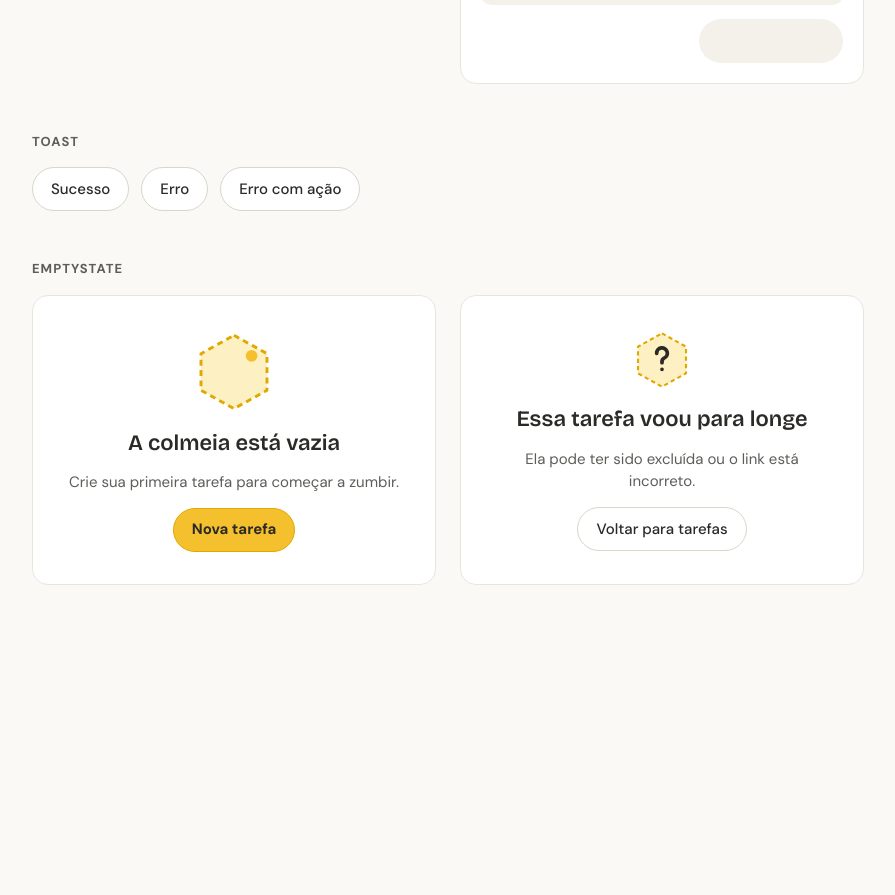
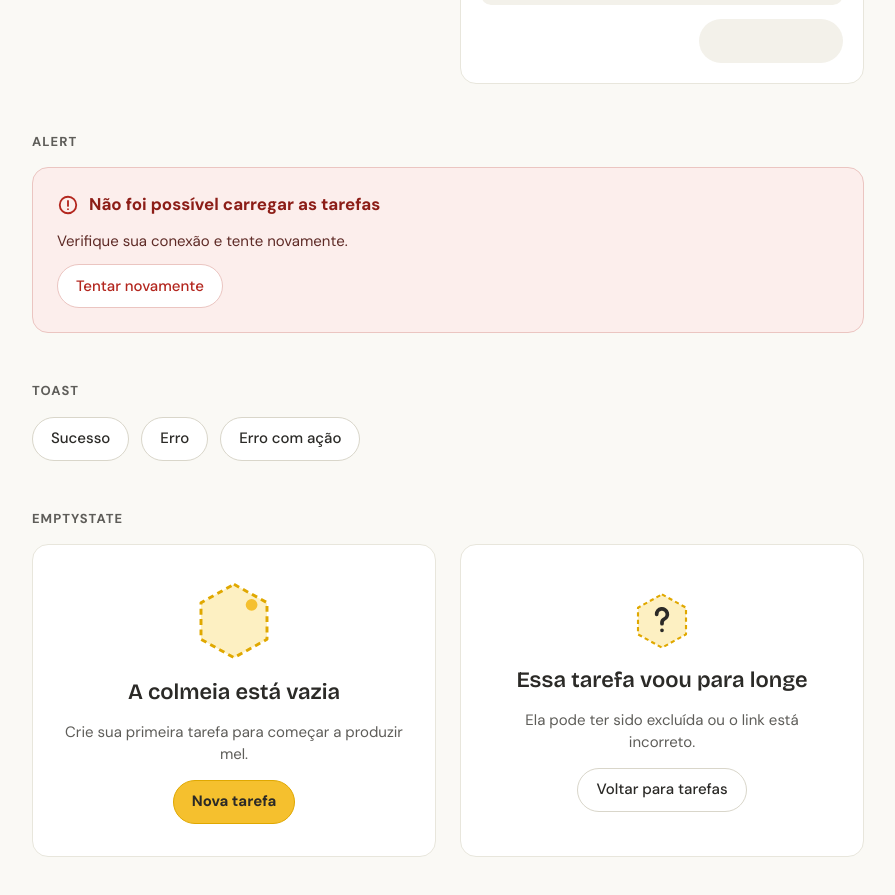
Before and after one commit to mariana-santos/bee-productive, a Next.js app: page /design-system in a window 1280 px wide. Shown: the part 1360-2255 px from the top of the page, without its empty margins (192-1087 px from the left). Before the commit the page ends 2009 px from the top, so only its background shows below. Built offline with nearby package versions, Linux system fonts and the light colour scheme.

Commit message:
feat(tasks): add TaskList with SSR and infinite scroll
- list components split into features/tasks/components/list
- LoadMore with IntersectionObserver sentinel and next-page error footer
- shared Alert component for load errors

```diff
--- a/src/app/design-system/page.tsx
+++ b/src/app/design-system/page.tsx
@@ -3,6 +3,7 @@ import type { ReactNode } from "react";
 import { Header } from "@/components/header";
 import { EmptyHive, LostHive } from "@/components/illustrations";
 import { Logo } from "@/components/logo";
+import { Alert } from "@/components/ui/alert";
 import { Button } from "@/components/ui/button";
 import { EmptyState } from "@/components/ui/empty-state";
 import { Field } from "@/components/ui/field";
@@ -92,6 +93,14 @@ export default function DesignSystem() {
           </div>
         </Section>
 
+        <Section title="Alert">
+          <Alert
+            title="Não foi possível carregar as tarefas"
+            description="Verifique sua conexão e tente novamente."
+            action={<Button variant="danger">Tentar novamente</Button>}
+          />
+        </Section>
+
         <Section title="Toast">
           <ToastDemo />
         </Section>
@@ -101,7 +110,7 @@ export default function DesignSystem() {
             <EmptyState
               icon={<EmptyHive />}
               title="A colmeia está vazia"
-              description="Crie sua primeira tarefa para começar a zumbir."
+              description="Crie sua primeira tarefa para começar a produzir mel."
               action={<Button href="/tasks/new">Nova tarefa</Button>}
             />
             <EmptyState
--- a/src/app/page.tsx
+++ b/src/app/page.tsx
@@ -1,7 +1,12 @@
+import { connection } from "next/server";
+import { Suspense } from "react";
 import { Header } from "@/components/header";
 import { Button } from "@/components/ui/button";
+import { TaskList } from "@/features/tasks/components/list/task-list";
+import { TaskListSkeleton } from "@/features/tasks/components/list/task-list-skeleton";
+import { taskListInput, taskListOptions } from "@/features/tasks/list-query";
+import { getQueryClient, HydrateClient, trpc } from "@/trpc/server";
 
-// Placeholder: a listagem de tarefas substitui o conteúdo do <main> na próxima etapa.
 export default function Home() {
   return (
     <>
@@ -22,8 +27,29 @@ export default function Home() {
         }
       />
       <main className="mx-auto w-full max-w-page px-6 pt-10 pb-16">
-        <h1 className="font-display text-display leading-tight font-semibold">Suas tarefas</h1>
+        <h1 className="mb-5 font-display text-display leading-tight font-semibold">Suas tarefas</h1>
+        {/* Cabeçalho e título vão no shell estático; a lista chega por streaming. */}
+        <Suspense fallback={<TaskListSkeleton />}>
+          <PrefetchedTaskList />
+        </Suspense>
       </main>
     </>
   );
 }
+
+async function PrefetchedTaskList() {
+  // O store em memória é síncrono: sem connection(), o Next leria as tarefas no
+  // build e congelaria a lista. Assim a leitura acontece a cada request.
+  await connection();
+  // `await` (e não só disparar o prefetch) para a primeira página já vir no HTML
+  // do servidor: é o SSR da listagem. O store responde na hora, então não atrasa.
+  await getQueryClient().prefetchInfiniteQuery(
+    trpc.tasks.list.infiniteQueryOptions(taskListInput, taskListOptions),
+  );
+
+  return (
+    <HydrateClient>
+      <TaskList />
+    </HydrateClient>
+  );
+}
--- /dev/null
+++ b/src/components/ui/alert.tsx
@@ -0,0 +1,38 @@
+import type { ReactNode } from "react";
+
+type AlertProps = {
+  title: string;
+  description?: string;
+  /** Como se recuperar do erro, normalmente um <Button> "Tentar novamente". */
+  action?: ReactNode;
+};
+
+// Painel de erro que ocupa o lugar do conteúdo que falhou (ex.: a listagem).
+// role="alert" faz o leitor de tela anunciar o erro assim que ele aparece.
+// Para avisos passageiros, como o resultado de uma ação, use toast.error().
+export function Alert({ title, description, action }: AlertProps) {
+  return (
+    <div
+      role="alert"
+      className="flex flex-col gap-3 rounded-panel border border-danger-border bg-danger-soft p-6"
+    >
+      <div className="flex items-center gap-2.5">
+        <svg width="22" height="22" viewBox="0 0 24 24" aria-hidden="true" className="flex-none">
+          <circle cx="12" cy="12" r="9" fill="none" stroke="var(--color-danger)" strokeWidth="2" />
+          <path
+            d="M12 7.5v5.5M12 16.5v.01"
+            fill="none"
+            stroke="var(--color-danger)"
+            strokeWidth="2"
+            strokeLinecap="round"
+          />
+        </svg>
+        <h2 className="text-lead font-bold text-danger-ink">{title}</h2>
+      </div>
+      {description && (
+        <p className="text-body leading-normal text-danger-ink-soft">{description}</p>
+      )}
+      {action && <div>{action}</div>}
+    </div>
+  );
+}
--- /dev/null
+++ b/src/features/tasks/components/list/load-more.tsx
@@ -0,0 +1,79 @@
+"use client";
+
+import { useEffect, useRef } from "react";
+import { Button } from "@/components/ui/button";
+
+type LoadMoreProps = {
+  hasNextPage: boolean;
+  /** Buscando a próxima página. */
+  loading: boolean;
+  /** A próxima página falhou; as tarefas já carregadas continuam na tela. */
+  error: boolean;
+  onLoadMore: () => void;
+};
+
+/**
+ * Fim da lista do scroll infinito: um sentinel invisível que pede a próxima
+ * página quando entra na tela, e o rodapé com o carregamento ou o erro.
+ */
+export function LoadMore({ hasNextPage, loading, error, onLoadMore }: LoadMoreProps) {
+  const sentinelRef = useRef<HTMLDivElement>(null);
+  // Guardamos o callback num ref para o observer não depender dele.
+  const onLoadMoreRef = useRef(onLoadMore);
+  useEffect(() => {
+    onLoadMoreRef.current = onLoadMore;
+  });
+
+  const shouldObserve = hasNextPage && !loading && !error;
+
+  useEffect(() => {
+    const sentinel = sentinelRef.current;
+    if (!shouldObserve || !sentinel) return;
+    // IntersectionObserver em vez de ouvir o scroll: o navegador avisa só quando
+    // o sentinel chega perto da tela (rootMargin), sem cálculo a cada pixel.
+    const observer = new IntersectionObserver(
+      ([entry]) => {
+        if (entry.isIntersecting) onLoadMoreRef.current();
+      },
+      { rootMargin: "200px" },
+    );
+    observer.observe(sentinel);
+    return () => observer.disconnect();
+    // O observer sai durante o carregamento e volta depois. Ao voltar, ele avisa de
+    // novo se o sentinel continuar visível (lista curta numa tela alta), e o scroll não trava.
+  }, [shouldObserve]);
+
+  return (
+    <>
+      <div ref={sentinelRef} aria-hidden="true" className="h-px" />
+      {/* role="status" anuncia o carregamento e o erro para leitores de tela. */}
+      <div role="status" className="flex flex-col items-center gap-3 pt-7 text-sm text-ink-muted">
+        {loading && (
+          <span className="flex items-center gap-2.5">
+            <LoadingHives />
+            Carregando mais tarefas...
+          </span>
+        )}
+        {error && (
+          <>
+            <span>Não foi possível carregar mais tarefas.</span>
+            <Button variant="secondary" onClick={onLoadMore}>
+              Tentar novamente
+            </Button>
+          </>
+        )}
+      </div>
+    </>
+  );
+}
+
+// Três favos esmaecendo, como no rodapé do design.
+function LoadingHives() {
+  return (
+    <svg width="44" height="14" viewBox="0 0 66 22" aria-hidden="true">
+      <polygon points="11,1 20,6 20,16 11,21 2,16 2,6" fill="var(--color-honey)" />
+      <polygon points="33,1 42,6 42,16 33,21 24,16 24,6" fill="var(--color-honey)" opacity="0.6" />
+      <polygon points="55,1 64,6 64,16 55,21 46,16 46,6" fill="var(--color-honey)" opacity="0.3" />
+    </svg>
+  );
+}
--- /dev/null
+++ b/src/features/tasks/components/list/task-list-empty.tsx
@@ -0,0 +1,14 @@
+import { EmptyHive } from "@/components/illustrations";
+import { Button } from "@/components/ui/button";
+import { EmptyState } from "@/components/ui/empty-state";
+
+export function TaskListEmpty() {
+  return (
+    <EmptyState
+      icon={<EmptyHive />}
+      title="A colmeia está vazia"
+      description="Crie sua primeira tarefa para começar a produzir mel."
+      action={<Button href="/tasks/new">Nova tarefa</Button>}
+    />
+  );
+}
--- /dev/null
+++ b/src/features/tasks/components/list/task-list-skeleton.tsx
@@ -0,0 +1,23 @@
+import { Skeleton } from "@/components/ui/skeleton";
+
+/**
+ * Cards de placeholder enquanto a primeira página carrega.
+ * A página usa como fallback do <Suspense> direto no servidor.
+ */
+export function TaskListSkeleton() {
+  return (
+    <div aria-busy="true" className="flex flex-col gap-3">
+      <span className="sr-only">Carregando tarefas...</span>
+      {["w-3/5", "w-[45%]", "w-[55%]"].map((titleWidth) => (
+        <div
+          key={titleWidth}
+          className="flex flex-col gap-2.5 rounded-card border border-line bg-surface p-5"
+        >
+          <Skeleton className={`h-3.5 ${titleWidth}`} />
+          <Skeleton soft className="h-2.5 w-4/5" />
+          <Skeleton soft className="h-2.5 w-[35%]" />
+        </div>
+      ))}
+    </div>
+  );
+}
--- /dev/null
+++ b/src/features/tasks/components/list/task-list.tsx
@@ -0,0 +1,66 @@
+"use client";
+
+import { useInfiniteQuery } from "@tanstack/react-query";
+import { Alert } from "@/components/ui/alert";
+import { Button } from "@/components/ui/button";
+import { useTRPC } from "@/trpc/client";
+import { taskListInput, taskListOptions } from "../../list-query";
+import { LoadMore } from "./load-more";
+import { TaskListEmpty } from "./task-list-empty";
+import { TaskListSkeleton } from "./task-list-skeleton";
+
+// Só a busca dos dados e a escolha do estado ficam aqui;
+export function TaskList() {
+  const trpc = useTRPC();
+  const {
+    data,
+    status,
+    refetch,
+    fetchNextPage,
+    hasNextPage,
+    isFetchingNextPage,
+    isFetchNextPageError,
+  } = useInfiniteQuery(trpc.tasks.list.infiniteQueryOptions(taskListInput, taskListOptions));
+
+  if (status === "pending") return <TaskListSkeleton />;
+
+  // Erro sem nenhum dado: falhou a primeira página. Se falhar uma página seguinte,
+  // o status também vira "error", mas com `data`: as tarefas já carregadas
+  // continuam na tela e o erro aparece só no rodapé.
+  if (!data) {
+    return (
+      <Alert
+        title="Não foi possível carregar as tarefas"
+        description="Verifique sua conexão e tente novamente."
+        action={
+          <Button variant="danger" onClick={() => refetch()}>
+            Tentar novamente
+          </Button>
+        }
+      />
+    );
+  }
+
+  const tasks = data.pages.flatMap((page) => page.items);
+  if (tasks.length === 0) return <TaskListEmpty />;
+
+  return (
+    <div>
+      <ul className="flex flex-col gap-3">
+        {tasks.map((task) => (
+          // Provisório: o TaskCard (título, descrição, data e ações) entra aqui.
+          <li key={task.id} className="rounded-card border border-line bg-surface px-[22px] py-5">
+            <h2 className="text-lead font-bold">{task.title}</h2>
+          </li>
+        ))}
+      </ul>
+
+      <LoadMore
+        hasNextPage={hasNextPage}
+        loading={isFetchingNextPage}
+        error={isFetchNextPageError}
+        onLoadMore={() => fetchNextPage()}
+      />
+    </div>
+  );
+}
--- /dev/null
+++ b/src/features/tasks/list-query.ts
@@ -0,0 +1,11 @@
+/**
+ * Parâmetros da infinite query da listagem, compartilhados entre o prefetch do
+ * servidor (page.tsx) e o useInfiniteQuery do cliente (TaskList). Os dois
+ * precisam gerar a mesma queryKey para o cliente reaproveitar os dados do SSR.
+ */
+export const taskListInput = { limit: 10 };
+
+export const taskListOptions = {
+  // O servidor devolve `nextCursor: null` na última página, o que encerra o scroll.
+  getNextPageParam: (lastPage: { nextCursor: number | null }) => lastPage.nextCursor,
+};
```
